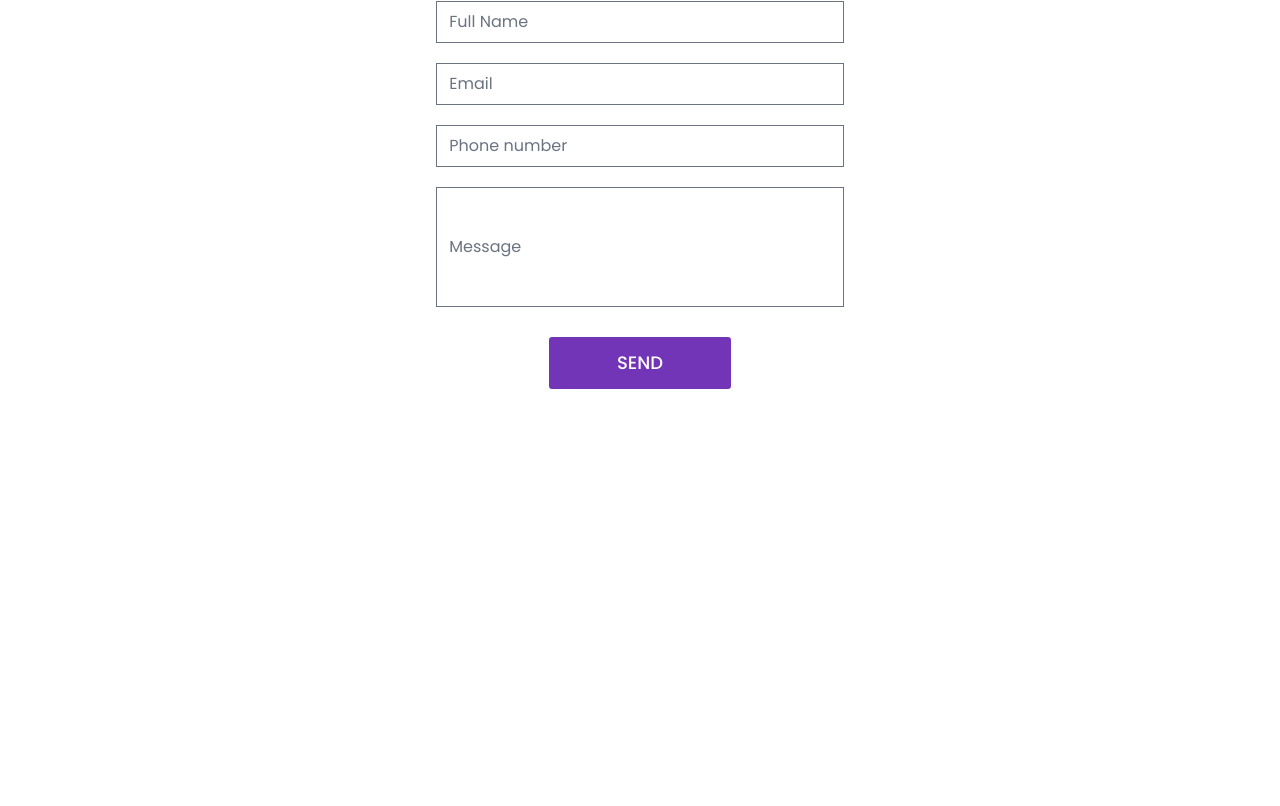
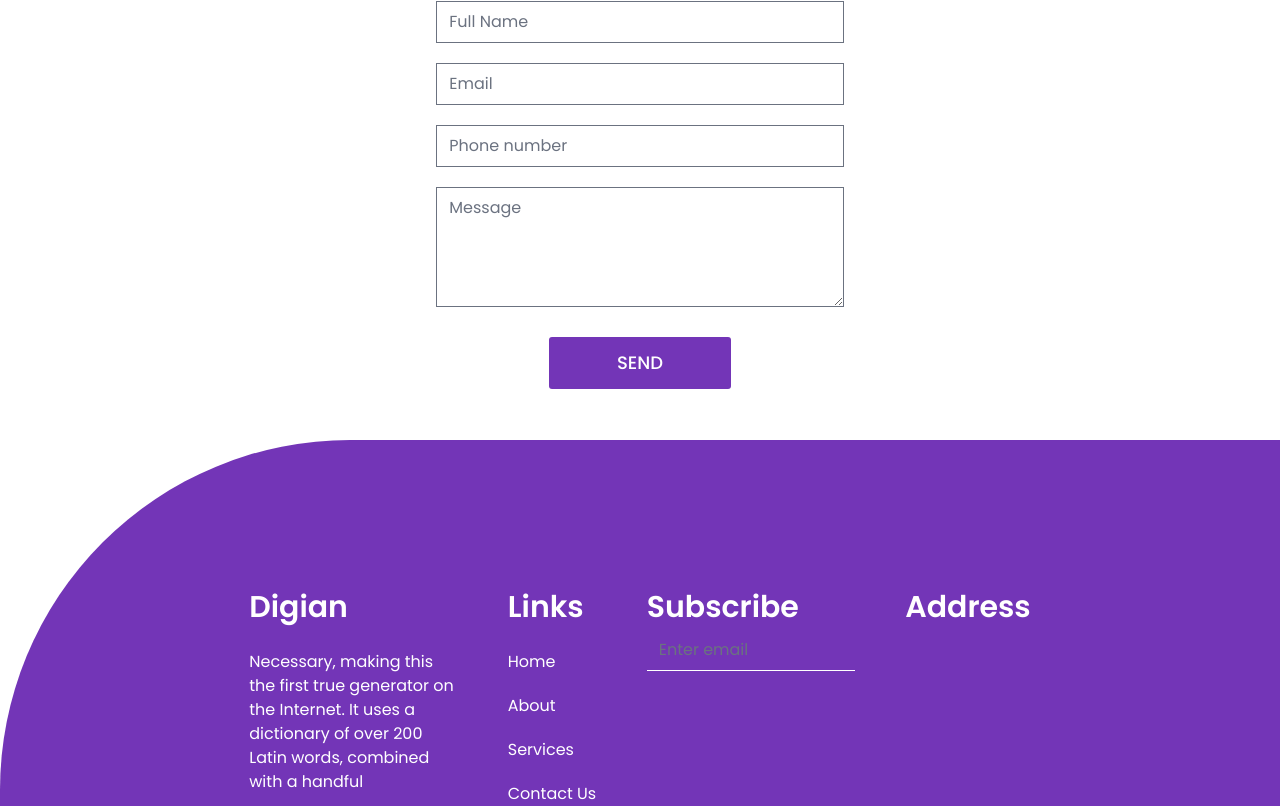
Before and after one commit to SvyatoyTapok/nextjs-dashboard, a Next.js app: page / in a window 1280 px wide. Shown: the part 3438-4244 px from the top of the page. Before the commit the page ends 3827 px from the top, so only its background shows below. Built offline with nearby package versions, Linux system fonts and the light colour scheme; a web font is replaced by a local one.

Commit message:
starting footer

```diff
--- /dev/null
+++ b/app/components/FooterSection/FooterSection.tsx
@@ -0,0 +1,62 @@
+export default function FooterSection() {
+    return (
+        <div className="container"
+            style={{
+                paddingTop: 145,
+                backgroundColor: '#7335b7',
+                borderRadius: '350px 0 0 0',
+                display: 'flex',
+                flexDirection: 'row',
+                alignItems: 'center',
+                justifyContent: 'center',
+            }}>
+            <div className="wrapper"
+                style={{
+                    display: 'flex',
+                    flexDirection: 'row',
+                    justifyContent: 'space-around',
+                    width: '65%'
+                }}>
+                <div className="FirstColumn"
+                    style={{ display: 'flex', maxWidth: '25%', flexDirection: 'column' }}>
+                    <h1 style={{ fontWeight: 600, color: 'white', fontSize: 30 }}>Digian</h1>
+                    <p style={{ marginTop: 20, color: 'white' }}>
+                        Necessary, making this
+                        the first true generator
+                        on the Internet. It uses a
+                        dictionary of over 200 Latin
+                        words, combined with a handful
+                    </p>
+                </div>
+                <div className="SecondColumn" style={{ display: 'flex', maxWidth: '25%', flexDirection: 'column' }}>
+                    <h1 style={{ fontWeight: 600, color: 'white', fontSize: 30 }}>Links</h1>
+                    <p style={{ marginTop: 20, color: 'white' }}>Home</p>
+                    <p style={{ marginTop: 20, color: 'white' }}>About</p>
+                    <p style={{ marginTop: 20, color: 'white' }}>Services</p>
+                    <p style={{ marginTop: 20, color: 'white' }}>Contact Us</p>
+                </div>
+                <div className="ThirdColumn"
+                    style={{ display: 'flex', maxWidth: '25%', flexDirection: 'column' }}>
+                    <h1 style={{ fontWeight: 600, color: 'white', fontSize: 30 }}>Subscribe</h1>
+                    <input
+                        style={{
+                            width: '100%',
+                            backgroundColor: 'transparent',
+                            borderBottom: '1px solid white',
+                            borderTop: 'none',
+                            borderLeft: 'none',
+                            borderRight: 'none',
+                            color: 'white',
+                            outlineWidth: '0'
+                        }}
+                        placeholder="Enter email"
+                    ></input>
+                </div>
+                <div className="FourthColumn"
+                    style={{ display: 'flex', maxWidth: '25%' }}>
+                    <h1 style={{ fontWeight: 600, color: 'white', fontSize: 30 }}>Address</h1>
+                </div>
+            </div>
+        </div>
+    )
+}
--- a/app/components/RequestSection/RequestSection.tsx
+++ b/app/components/RequestSection/RequestSection.tsx
@@ -50,7 +50,7 @@ export default function RequestSection() {
                     placeholder="Phone number"
                     onChange={e => setNumber(e.target.value)}
                 />
-                <input
+                <textarea
                     style={{
                         marginTop: 10,
                         marginBottom: 30,
--- a/app/page.tsx
+++ b/app/page.tsx
@@ -1,5 +1,6 @@
 import AboutSection from "./components/AboutSection/AboutSection";
 import Carousel from "./components/Carousel/Carousel";
+import FooterSection from "./components/FooterSection/FooterSection";
 import OurCaseSection from "./components/OurCaseSection/OurCaseSection";
 import RequestSection from "./components/RequestSection/RequestSection";
 import ServicesSection from "./components/ServicesSection/ServicesSection";
@@ -37,6 +38,9 @@ export default function Page() {
       <div style={{ marginTop: '4%' }}>
         <RequestSection />
       </div>
+      <div style={{ marginTop: '4%' }}>
+        <FooterSection />
+      </div>
     </div>
   );
 }
```
